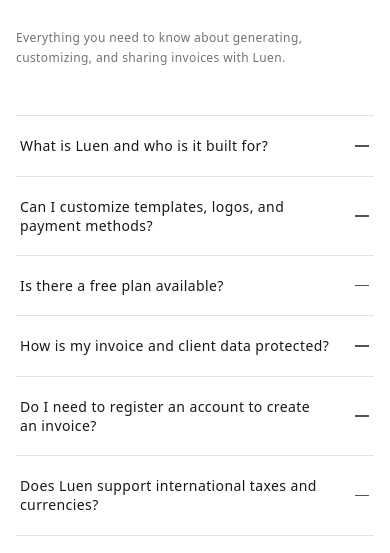
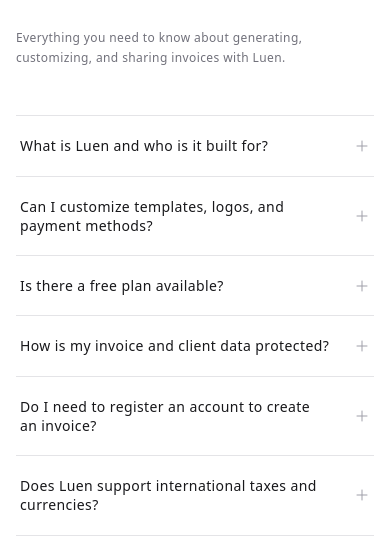
Before and after one commit to surajgupt01/Invo-Gen, a Next.js app: page / in a window 390 px wide. Shown: the part 3500-4053 px from the top of the page. Built offline with nearby package versions, Linux system fonts and the light colour scheme.

Commit message:
menu border and faq changes

```diff
--- a/app/component/FAQ.tsx
+++ b/app/component/FAQ.tsx
@@ -1,19 +1,14 @@
 "use client";
 
 import React, { useState } from "react";
+import Minus from "../Icons/Minus";
+import Plus from "../Icons/Plus";
 
 // Minimal Plus / Minus Accordion Icon
 function AccordionIcon({ isOpen }: { isOpen: boolean }) {
   return (
-    <div className="relative w-4 h-4 flex items-center justify-center shrink-0 text-zinc-400">
-      {/* Horizontal Line */}
-      <span className="absolute w-3.5 h-[1.5px] bg-zinc-600 transition-transform duration-300" />
-      {/* Vertical Line */}
-      <span
-        className={`absolute w-3.5 h-[1.5px] bg-zinc-600 transition-transform duration-300 ${
-          isOpen ? "rotate-90 opacity-0" : "rotate-0 opacity-100"
-        }`}
-      />
+    <div className={` ${isOpen  ? 'rotate-0' : 'rotate-270'} duration-300 ease-in-out relative w-4 h-4 flex items-center justify-center shrink-0 text-zinc-400`}>
+    {isOpen ?  <Minus/> : <Plus/>}
     </div>
   );
 }
@@ -45,7 +40,7 @@ export default function FAQ() {
     {
       question: "Do I need to register an account to create an invoice?",
       answer:
-        "No account is required to generate or export clean invoices. Creating a free account simply enables draft saving, client autofill profiles, and persistent billing history across devices.",
+        "Yes account is required to generate or export clean invoices. Creating a free account simply enables draft saving, client autofill profiles, and persistent billing history across devices.",
     },
     {
       question: "Does Luen support international taxes and currencies?",
--- a/app/component/SideNav.tsx
+++ b/app/component/SideNav.tsx
@@ -188,7 +188,7 @@ export default function SideNav({
     <aside
       className={`${
         menu ? "w-64 px-4" : "w-[72px] px-2.5"
-      } h-full transition-all duration-300 ease-in-out bg-white border-r border-zinc-200 font-sans py-4 flex flex-col justify-between select-none shrink-0 relative z-30`}
+      } h-full transition-all duration-300 ease-in-out bg-white lg:border-r lg:border-zinc-200 font-sans py-4 flex flex-col justify-between select-none shrink-0 relative z-30`}
     >
       {/* Top Branding & Nav */}
       <div className="flex flex-col gap-6">
```
